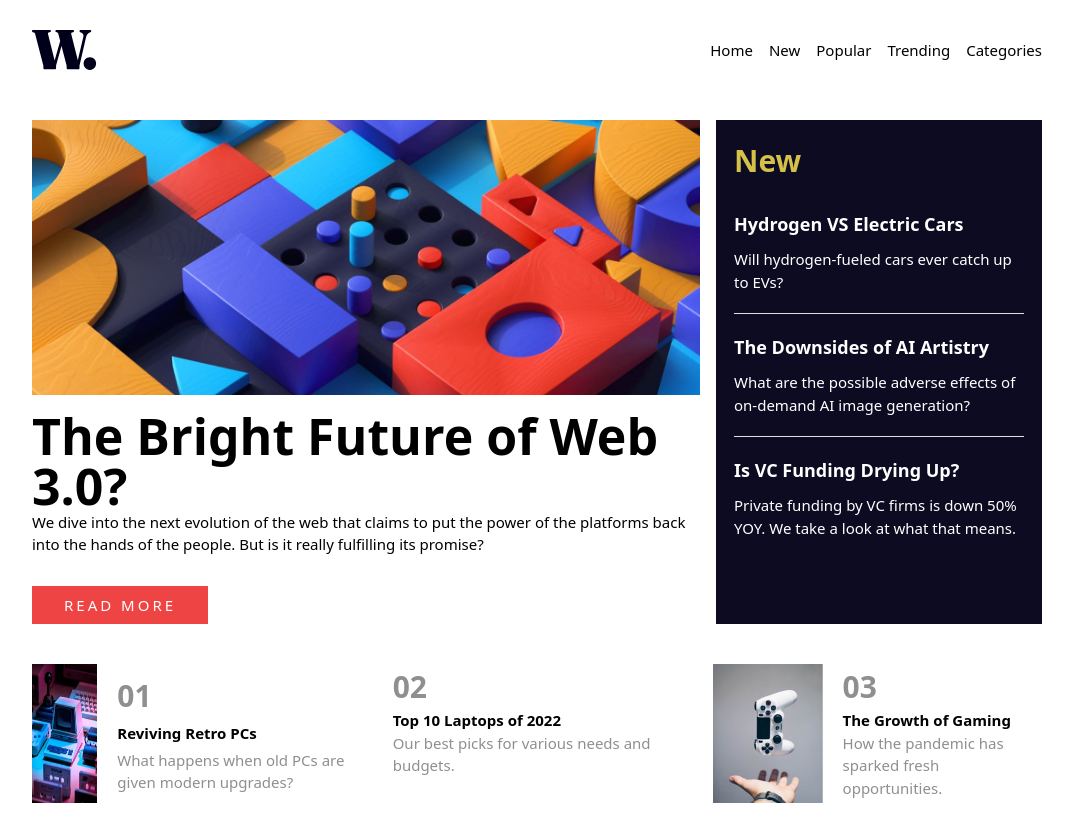
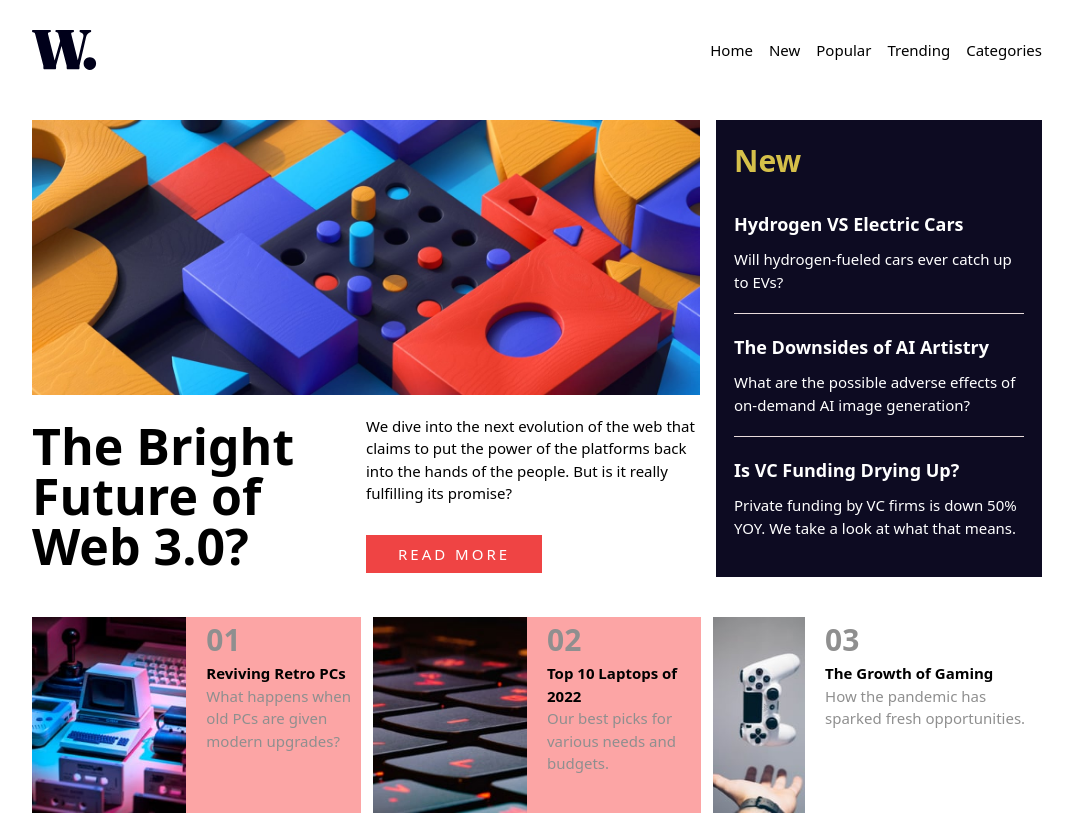
Before and after one commit to Iam-Ebuka/News-homepage-FrontendMentor.io, a React (Vite) app: page / in a window 1280 px wide. Shown: the whole page, without its empty margins (103-1176 px from the left). Built offline with nearby package versions, Linux system fonts and the light colour scheme.

Commit message:
working on the second session

```diff
--- a/src/Body.tsx
+++ b/src/Body.tsx
@@ -9,9 +9,9 @@ function Body() {
             <img className='md:hidden' src={mobileImg} alt="mobile Hero Section" />
             <img className='hidden md:block' src={desktopImg} alt='desktop hero section' />
         </div>
-        <div className='lg:col-span-2 lg:row-start-2 lg:flex lg:flex-col'>
-            <h1 className='text-[45px] lg:text-[50px] lg:leading-[50px] leading-[44px] font-bold lg:flex lg:items-center'>The Bright Future of Web 3.0?</h1>
-            <div >
+        <div className='lg:col-span-2 lg:row-start-2 lg:flex lg:flex-row'>
+            <h1 className='text-[45px] lg:text-[50px] lg:leading-[50px] lg:w-[50%] leading-[44px] font-bold lg:flex lg:items-center'>The Bright Future of Web 3.0?</h1>
+            <div className='lg:w-[50%]' >
                 <p className='mt-[20px] lg:mt-0'>We dive into the next evolution of the web that claims to put the power of the platforms back into the hands of the people. But is it really fulfilling its promise?</p>
                 <button className='bg-red-500 text-white px-8 py-2 tracking-[3px] my-6 lg:my-0 lg:mt-[30px]'>READ MORE</button>
             </div>
--- a/src/Bodycont.tsx
+++ b/src/Bodycont.tsx
@@ -6,19 +6,19 @@ import pad from './assets/images/image-gaming-growth.jpg'
 function Bodycont() {
   return (
     <div className=' container p-[20px] mx-auto max-w-[1050px] flex flex-col md:flex-row gap-3 md:grid md:grid-cols-3 text-[15px]'>
-        <div className='flex gap-5'>
-            <div>
-                <img className='h-full w-full' src={computer} alt=" computer" />
+        <div className='grid grid-cols-2 gap-5 bg-red-300 '>
+            <div className=''>
+                <img className='w-full h-full object-cover' src={computer} alt=" computer" />
             </div>
-            <div className='space-y-1 flex flex-col justify-center'>
+            <div className=''>
                 <h3 className='text-[30px] text-[#8f8f8f] font-bold'>01</h3>
                 <h4 className='font-bold'>Reviving Retro PCs</h4>
                 <p className='text-[#8f8f8f]'>What happens when old PCs are given modern upgrades?</p>
             </div>
         </div>
-        <div className='flex gap-5'>
-            <div style={{ backgroundImage: `url(${keyboard})` }} className='bg-cover bg-center h-full'>
-               {/**  <img className='h-full w-full' src={keyboard} alt='keyboard image' />*/}
+        <div className='grid grid-cols-2 gap-5 bg-red-300'>
+            <div className='' /** style={{ backgroundImage: `url(${keyboard})` }} className='bg-cover bg-center h-full'*/ >
+                <img className='w-full h-full object-cover' src={keyboard} alt='keyboard image' />
             </div>
             <div>
                 <h3 className='text-[30px] text-[#8f8f8f] font-bold'>02</h3>
@@ -27,8 +27,8 @@ function Bodycont() {
             </div>
         </div>
         <div className='flex gap-5'>
-            <div>
-                <img src={pad} alt="game pad" />
+            <div className=''>
+                <img className='w-full h-full object-cover' src={pad} alt="game pad" />
             </div>
             <div>
                 <h3 className='text-[30px] text-[#8f8f8f] font-bold'>03</h3>
```
